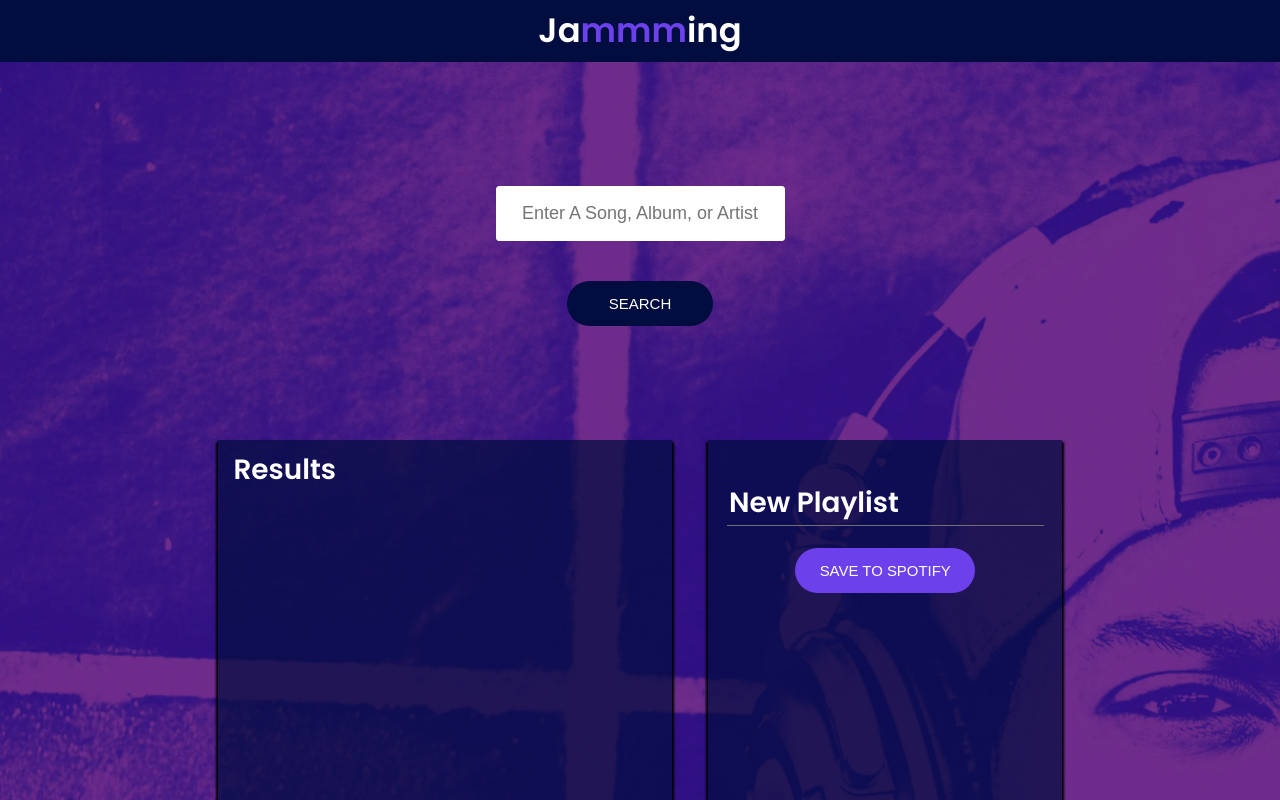
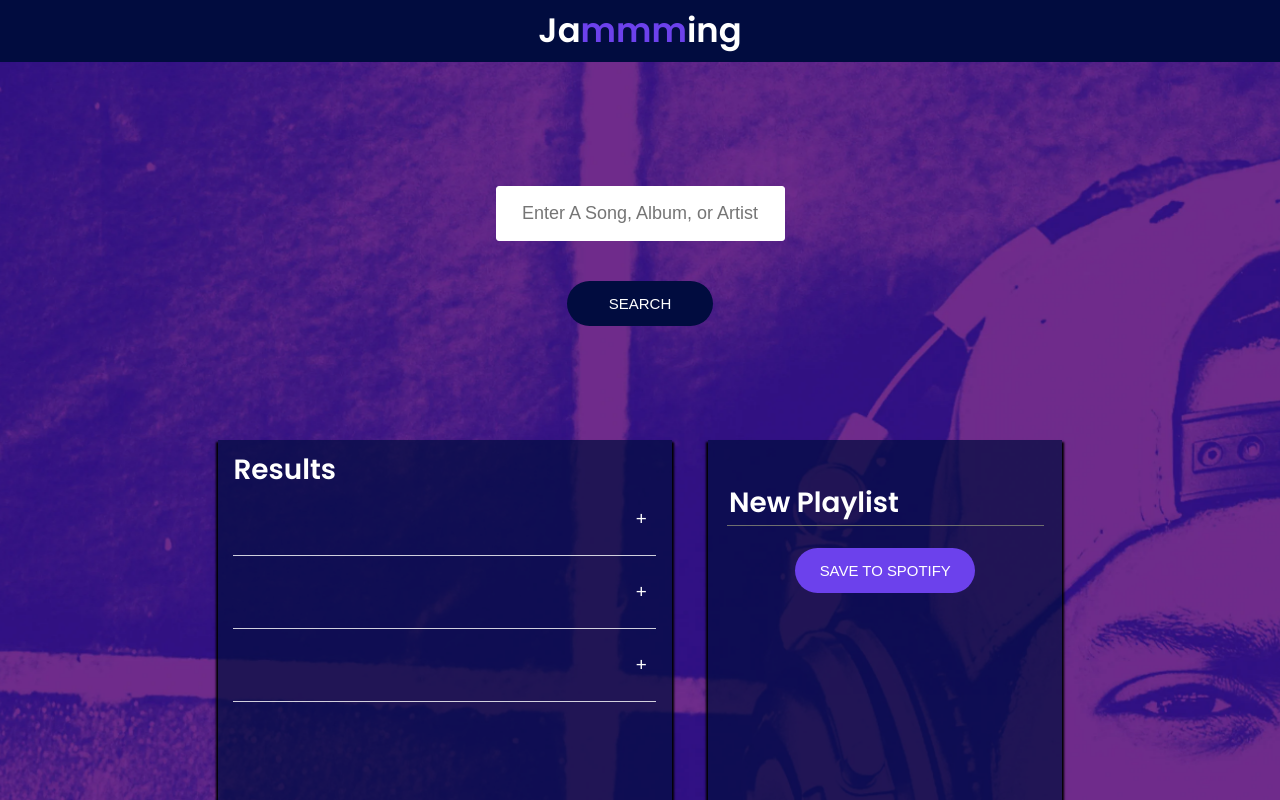
Before and after one commit to VioletViolaVi/React, a React (Create React App) app in the folder jammming/: page / in a window 1280 px wide. Shown: the top 800 px of the page. Built offline with nearby package versions, Linux system fonts and the light colour scheme.

Commit message:
Complete section 3 of jammming.

```diff
--- a/jammming/src/Components/App/App.js
+++ b/jammming/src/Components/App/App.js
@@ -5,6 +5,19 @@ import SearchResults from "../SearchResults/SearchResults";
 import Playlist from "../Playlist/Playlist";
 
 class App extends React.Component {
+  constructor(props) {
+    super(props);
+
+
+    this.state = {
+      SearchResults: [
+        {name: "name1", artist: "artist1", album: "album1", id: 1},
+        {name: "name2", artist: "artist2", album: "album2", id: 2},
+        {name: "name3", artist: "artist3", album: "album3", id: 3}
+      ]
+    }
+  }
+
   render() {
     return (
       <div>
@@ -12,7 +25,7 @@ class App extends React.Component {
         <div className="App">
           <SearchBar />
           <div className="App-playlist">
-            <SearchResults />
+            <SearchResults SearchResults={this.state.SearchResults}/>
             <Playlist />
           </div>
         </div>
--- a/jammming/src/Components/SearchResults/SearchResults.js
+++ b/jammming/src/Components/SearchResults/SearchResults.js
@@ -1,12 +1,13 @@
 import React from "react";
 import "./SearchResults.css";
+import TrackList from "../TrackList/TrackList";
 
 class SearchResults extends React.Component {
     render() {
         return (
             <div className="SearchResults">
                 <h2>Results</h2>
-                {/* <TrackList /> */}
+                <TrackList tracks={this.props.SearchResults} />
             </div>
         )
     }
--- a/jammming/src/Components/Tracklist/Tracklist.js
+++ b/jammming/src/Components/Tracklist/Tracklist.js
@@ -1,10 +1,18 @@
 import React from 'react';
 import './TrackList.css';
+
+import Track from "../Track/Track";
 
 class TrackList extends React.Component {
     render() {
         return (
             <div className="TrackList">
+                {
+                    this.props.tracks.map(track => {
+                        return <Track track={track}
+                        key={track.id} />
+                    })
+                }
             </div>
         )
     }
```
